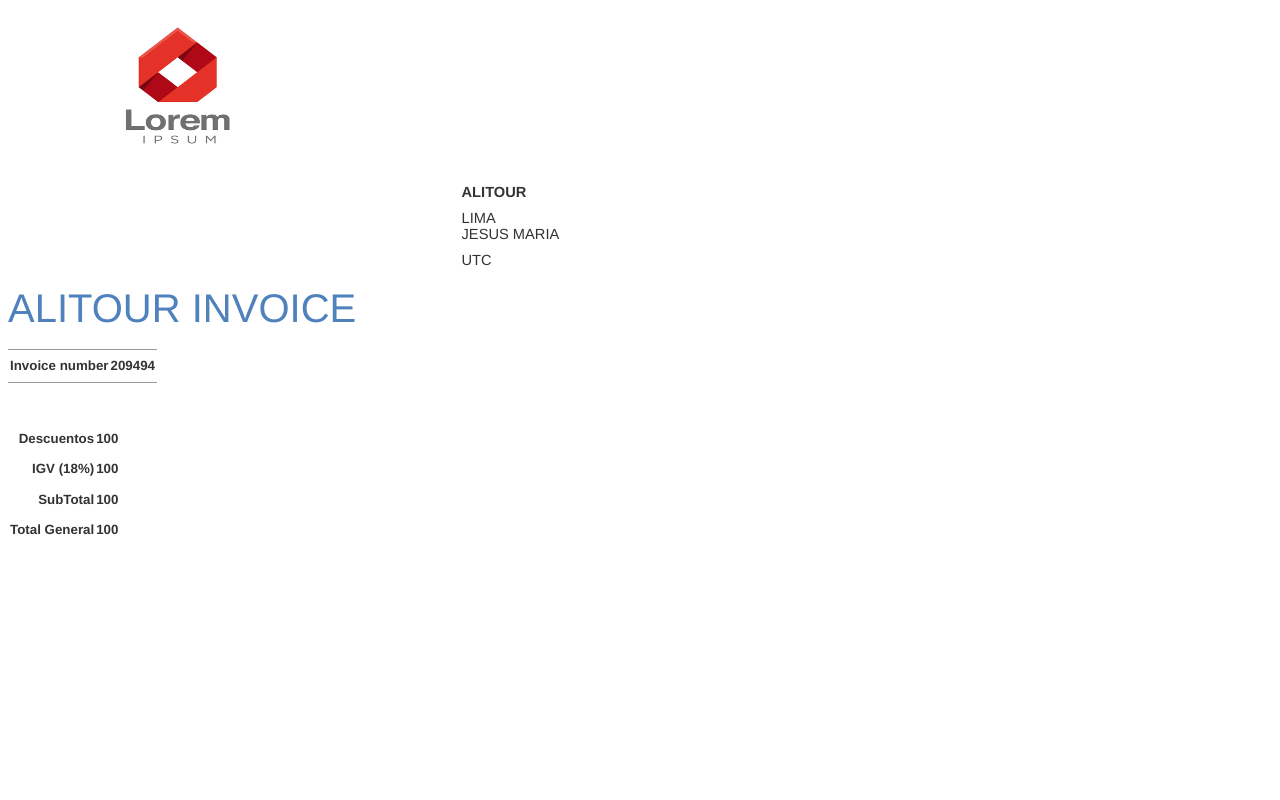
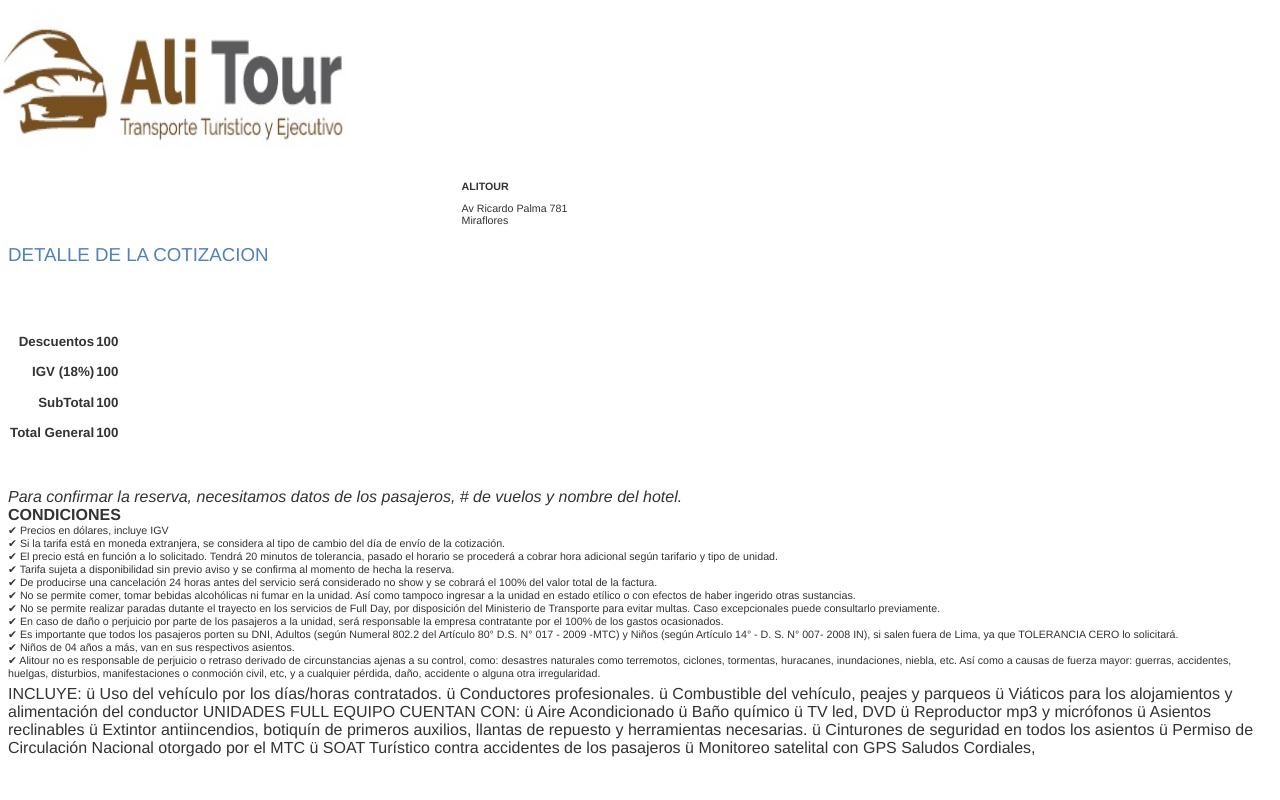
Before and after one commit to jaimemarston/backend, a Django app: a page that uses gestionapp/templates/gestionapp/invoice.html in a window 1280 px wide. Run offline with Django 3.2, Linux system fonts and the light colour scheme.

Commit message:
dev invoice
dev invoice

```diff
--- a/gestionapp/templates/gestionapp/invoice.html
+++ b/gestionapp/templates/gestionapp/invoice.html
@@ -34,7 +34,7 @@
 
         p {
             margin: 0 0 6px 0;
-            font-size: 11pt;
+            font-size: 8pt;
         }
 
         table {
@@ -93,8 +93,8 @@
             color: #7f7f7f;
         }
 
-        .header p {
-            font-size: 13px;
+        .foot-1 {
+            font-size: 20px;
             line-height: 1.5em;
         }
 
@@ -125,6 +125,12 @@
             color: #4F81BD;
         }
 
+        .main h3 {
+            margin: 18px 0 18px 0;
+            font-weight: normal;
+            color: #4F81BD;
+        }
+
         .main h2 {
             margin: 18px 0 6px 0;
             font-size: 180%;
@@ -149,7 +155,7 @@
     <div id="page-header">
         <div class="header">
             <p class="logo">
-                <img src="{% static 'img/example-logo-2.png' %}" width="650px" height="250px">
+                <img src="{% static 'img/logo.jpg' %}" width="650px" height="250px">
             </p>
             {#            <p>#}
             {#                Street Name <br>#}
@@ -167,20 +173,29 @@
                 <strong>{{ 'ALITOUR' }}</strong>
             </p>
             <p class="bottom-10">
-                {{ 'LIMA' }} <br>
-                {{ 'JESUS MARIA' }} <br/>
+                {{ 'Av Ricardo Palma 781' }} <br>
+                {{ 'Miraflores' }} <br/>
             </p>
-            <p>{{ today|date:"DATETIME_FORMAT" }} UTC</p>
+            <p>{{ today|date:"DATETIME_FORMAT" }} </p>
         </div>
 
         <div class="main">
-            <h1>{{ 'ALITOUR INVOICE' }}</h1>
+            <h3>{{ 'DETALLE DE LA COTIZACION' }}</h3>
 
             <table class="bordered bottom-20">
                 <tr>
-                    <td class="item-name"><strong>Invoice number</strong></td>
-                    <td><strong>{{ '209494' }}</strong></td>
+
+
                 </tr>
+
+                <tr>
+                    {% for field in headerset %}
+                        <td class="item-name"><strong>Numero de Cotizacion:</strong>{{ field.codigo }}</td>
+                        <td class="item-name"><strong>Dirigido a : </strong>{{ field.desruc }}</td>
+
+                    {% endfor %}
+                </tr>
+
             </table>
 
             <table>
@@ -221,11 +236,48 @@
                 </tr>
             </table>
 
-            {#            <h2>Totales</h2>#}
-            {##}
-            {#            <p class="bottom-20">#}
-            {#                Muchas gracias!#}
-            {#            </p>#}
+
+            <table>
+
+                <br> <i>Para confirmar la reserva, necesitamos datos de los pasajeros, # de vuelos y nombre del hotel. </i>  </br>
+                <b>CONDICIONES</b>
+
+                <p>
+
+                        &#10004 Precios en dólares,  incluye IGV</br>
+                        &#10004 Si la tarifa está en moneda extranjera, se considera al tipo de cambio del día de envío de la cotización.</br>
+                        &#10004 El precio está en función a lo solicitado. Tendrá 20 minutos de tolerancia, pasado el horario se procederá a cobrar hora adicional según tarifario y tipo de unidad.</br>
+                        &#10004 Tarifa sujeta a disponibilidad sin previo aviso y se confirma al momento de hecha la reserva.</br>
+                        &#10004 De producirse una cancelación 24 horas antes del servicio será considerado no show y  se cobrará el 100% del valor total de la factura.</br>
+                        &#10004 No se permite comer, tomar bebidas alcohólicas ni fumar en la unidad. Así como tampoco ingresar a la unidad en estado etílico o con efectos de haber ingerido otras sustancias.</br>
+                        &#10004 No se permite realizar paradas dutante el trayecto en los servicios de Full Day, por disposición del Ministerio de Transporte para evitar multas. Caso excepcionales puede consultarlo previamente.</br>
+                        &#10004 En caso de daño o perjuicio por parte de los pasajeros a la unidad, será responsable la empresa contratante por el 100% de los gastos ocasionados.</br>
+                        &#10004 Es importante que todos los pasajeros porten su DNI, Adultos (según Numeral 802.2 del Artículo 80° D.S. N° 017 - 2009 -MTC)  y Niños (según Artículo 14° - D. S. N° 007- 2008 IN), si salen fuera de Lima, ya que TOLERANCIA CERO lo solicitará.</br>
+                        &#10004 Niños de 04 años a más, van en sus respectivos asientos.</br>
+                        &#10004 Alitour no es responsable de perjuicio o retraso derivado de circunstancias ajenas a su control, como: desastres naturales como terremotos, ciclones, tormentas, huracanes, inundaciones, niebla, etc. Así como a causas de fuerza mayor: guerras, accidentes, huelgas, disturbios, manifestaciones o conmoción civil, etc, y a cualquier pérdida, daño, accidente o alguna otra irregularidad.</br>
+                </p>
+               <b></b> INCLUYE:
+
+ü  Uso del vehículo por los días/horas contratados.
+ü  Conductores profesionales.
+ü  Combustible del vehículo, peajes y parqueos
+ü  Viáticos para los alojamientos y alimentación del conductor
+
+UNIDADES FULL EQUIPO CUENTAN CON:
+
+ü  Aire Acondicionado
+ü  Baño químico
+ü  TV led,  DVD
+ü  Reproductor mp3 y micrófonos
+ü  Asientos reclinables
+ü  Extintor antiincendios, botiquín de primeros auxilios, llantas de repuesto y herramientas necesarias.
+ü  Cinturones de seguridad en todos los asientos
+ü  Permiso de Circulación Nacional otorgado por el MTC
+ü  SOAT Turístico contra accidentes de los pasajeros
+ü  Monitoreo satelital con GPS
+
+Saludos Cordiales,
+            </table>
         </div>
     </div>
 {% endblock %}
```
Also changed, not shown: gestionapp/views.py (+16 -12 lines), db.sqlite3, gestionapp/serializers.py (line endings or trailing spaces), static/img/logo.jpg (added).
